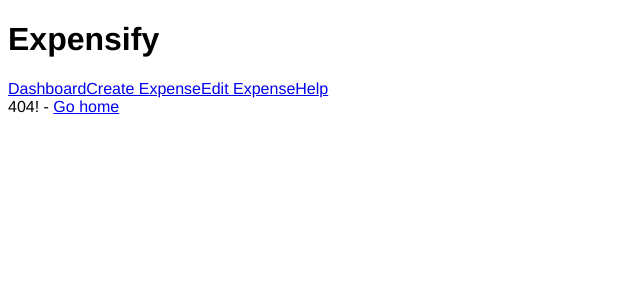
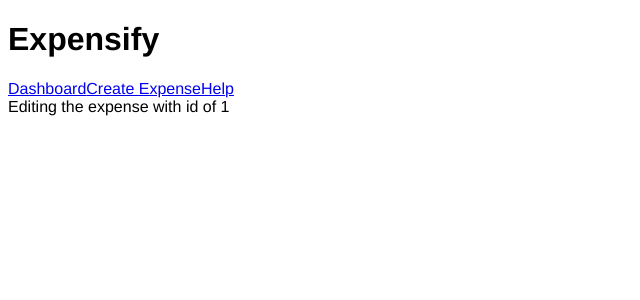
Before and after one commit to nagehancapa/expensify-app-v2, a React (Create React App) app: page /edit/1 in a window 1280 px wide. Before the commit this address had no page. Shown: the top 300 px of the page, without its empty margins (0-640 px from the left). Built offline with nearby package versions, Linux system fonts and the light colour scheme.

Commit message:
changed edit expense page to dynamic route

```diff
--- a/src/App.js
+++ b/src/App.js
@@ -14,7 +14,7 @@
       <Routes>
         <Route path="/" element={<ExpenseDashboardPage exact={true} />} />
         <Route path="/create" element={<AddExpensePage />} />
-        <Route path="/edit" element={<EditExpensePage />} />
+        <Route path="/edit/:id" element={<EditExpensePage />} />
         <Route path="/help" element={<HelpPage />} />
         <Route path="*" element={<NotFoundPage />} />
       </Routes>
--- a/src/components/EditExpensePage.js
+++ b/src/components/EditExpensePage.js
@@ -1,5 +1,9 @@
 import React from "react";
+import { useParams } from "react-router-dom";
 
-const EditExpensePage = () => <div>This is from my edit expense component</div>;
+const EditExpensePage = (props) => {
+  const { id } = useParams();
+  return <div>Editing the expense with id of {id}</div>;
+};
 
 export default EditExpensePage;
--- a/src/components/Header.js
+++ b/src/components/Header.js
@@ -10,9 +10,6 @@
     <NavLink end to="/create">
       Create Expense
     </NavLink>
-    <NavLink end to="/edit">
-      Edit Expense
-    </NavLink>
     <NavLink end to="/help">
       Help
     </NavLink>
```
